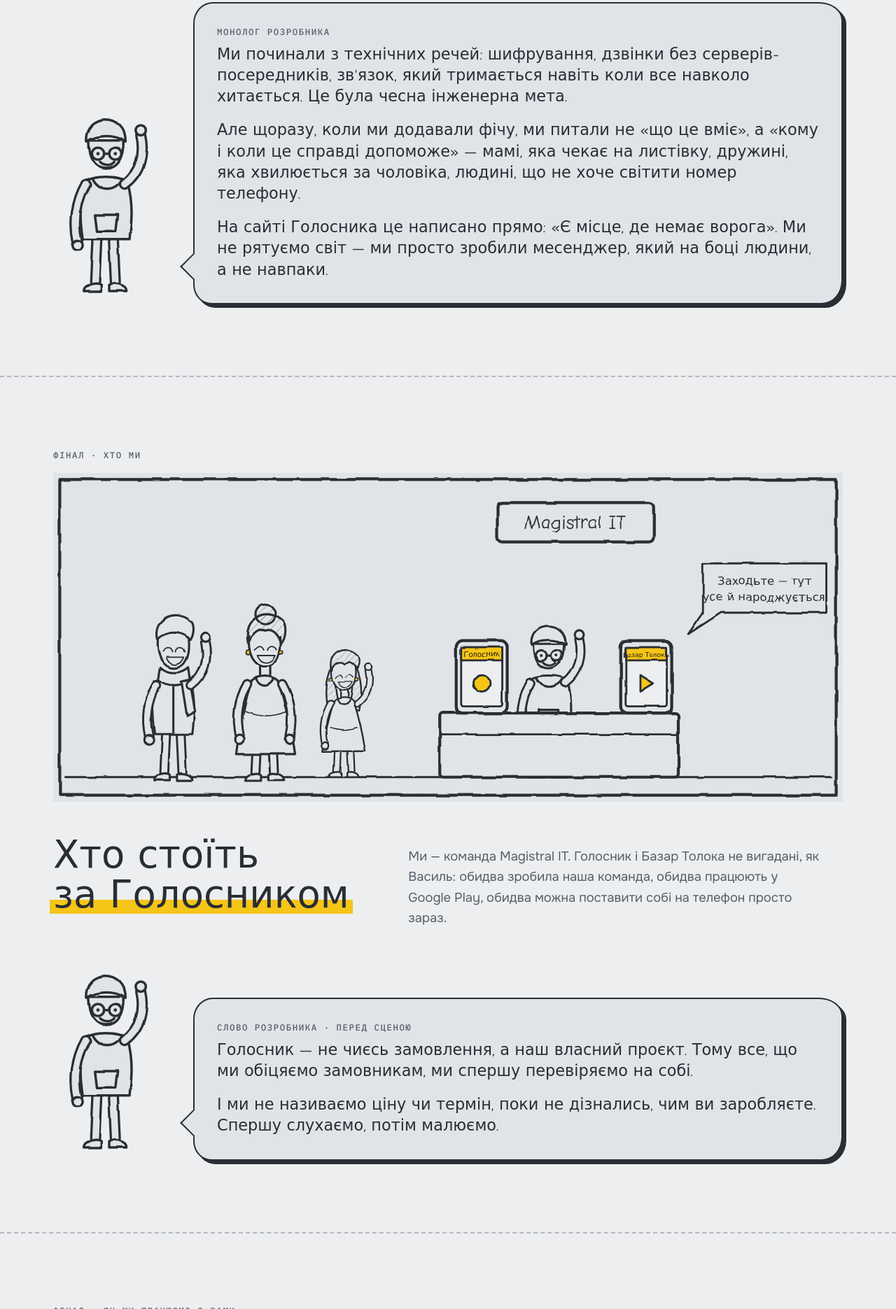
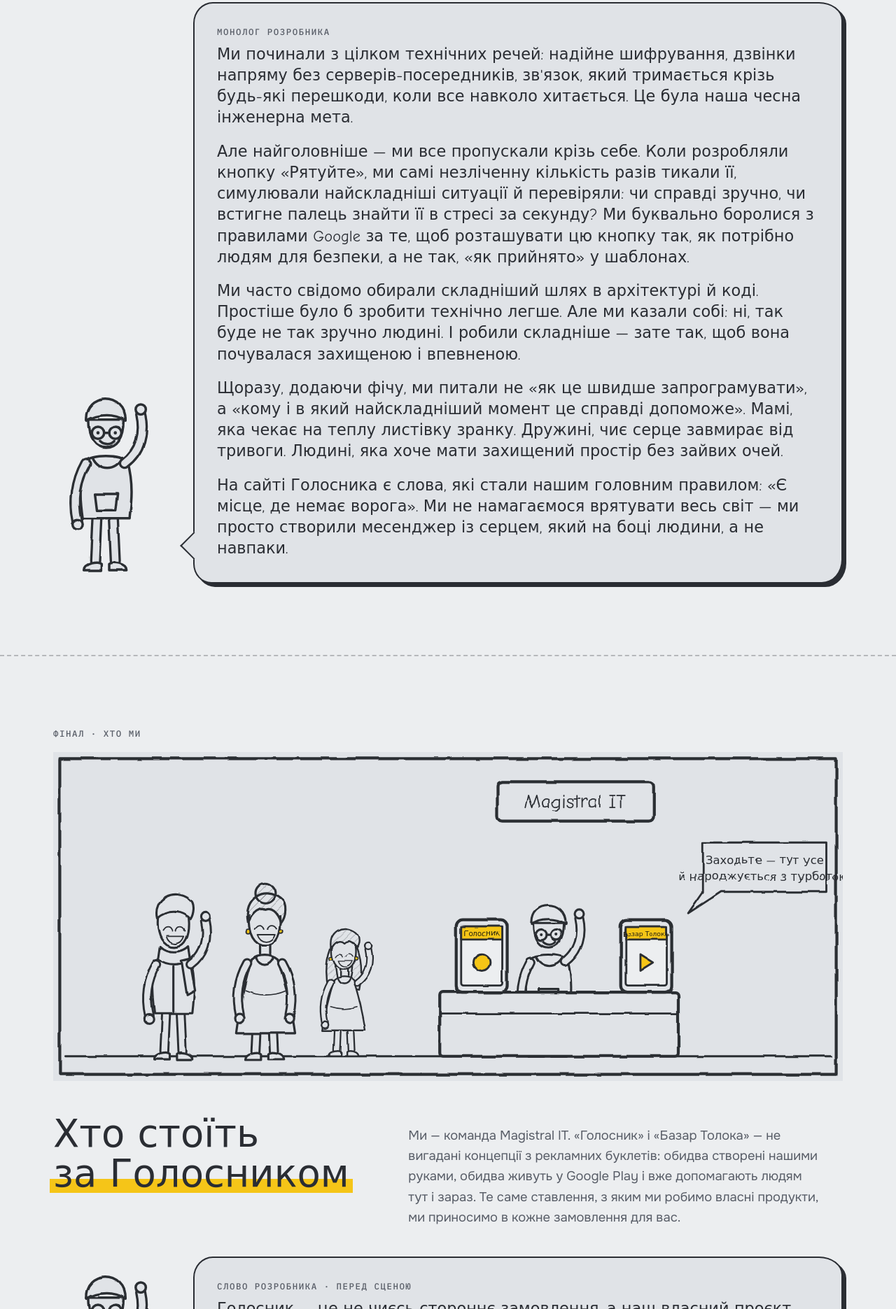
Before and after one commit to bazartoloka-sys/magistral-it, a plain HTML site: page ua/holosnyk/navischo-naspravdi/index.html in a window 1280 px wide. Shown: the part 929-2800 px from the top of the page at 70% size. Drawn offline with Linux system fonts and the light colour scheme; a web font is replaced by a local one.

Commit message:
Серія 6: живіший текст фіналу за версією замовника
- монолог розробника розширено: тестування кнопки «Рятуйте»,
  боротьба з правилами Google за розміщення, свідомо складніший
  шлях заради зручності людини, цитата «Є місце, де немає ворога»
- «Хто стоїть за Голосником»: конкретніше про власні продукти
  в Google Play
- «Як ми працюємо з вами»: перший прототип за тиждень, оплата
  етапами без кабальних умов, підтримка після запуску
- НАВІЩО та лід на початку серії — тепліше й менш шаблонно

Co-Authored-By: Claude Sonnet 5 <noreply@anthropic.com>
Claude-Session: https://claude.ai/code/session_01SnexKb8KADqb8kS2XxNRm9

```diff
--- a/ua/holosnyk/navischo-naspravdi/index.html
+++ b/ua/holosnyk/navischo-naspravdi/index.html
@@ -222,7 +222,7 @@
   </div>
   <div class="ep-title">
     <h1>«<span class="mark">Навіщо насправді</span>»</h1>
-    <p class="lead">П'ять історій про одну родину. Тепер — чесна відповідь без реклами і трохи про нас.</p>
+    <p class="lead">П'ять історій про одну родину. Тепер — чесна, відверта розмова без маркетингової шумихи і трохи про нас самих.</p>
   </div>
 </section>
 
@@ -247,9 +247,11 @@
       <svg viewBox="0 0 110 200" aria-hidden="true"><g filter="url(#pencil)"><g class="pop" style="--dl:.2s"><use href="#dev"/><use href="#armL"/><use href="#armRup"/></g></g></svg>
       <div class="bubble rv">
         <span class="kicker">Монолог розробника</span>
-        <p>Ми починали з технічних речей: шифрування, дзвінки без серверів-посередників, зв'язок, який тримається навіть коли все навколо хитається. Це була чесна інженерна мета.</p>
-        <p>Але щоразу, коли ми додавали фічу, ми питали не «що це вміє», а «кому і коли це справді допоможе» — мамі, яка чекає на листівку, дружині, яка хвилюється за чоловіка, людині, що не хоче світити номер телефону.</p>
-        <p>На сайті Голосника це написано прямо: «Є місце, де немає ворога». Ми не рятуємо світ — ми просто зробили месенджер, який на боці людини, а не навпаки.</p>
+        <p>Ми починали з цілком технічних речей: надійне шифрування, дзвінки напряму без серверів-посередників, зв'язок, який тримається крізь будь-які перешкоди, коли все навколо хитається. Це була наша чесна інженерна мета.</p>
+        <p>Але найголовніше — ми все пропускали крізь себе. Коли розробляли кнопку «Рятуйте», ми самі незліченну кількість разів тикали її, симулювали найскладніші ситуації й перевіряли: чи справді зручно, чи встигне палець знайти її в стресі за секунду? Ми буквально боролися з правилами Google за те, щоб розташувати цю кнопку так, як потрібно людям для безпеки, а не так, «як прийнято» у шаблонах.</p>
+        <p>Ми часто свідомо обирали складніший шлях в архітектурі й коді. Простіше було б зробити технічно легше. Але ми казали собі: ні, так буде не так зручно людині. І робили складніше — зате так, щоб вона почувалася захищеною і впевненою.</p>
+        <p>Щоразу, додаючи фічу, ми питали не «як це швидше запрограмувати», а «кому і в який найскладніший момент це справді допоможе». Мамі, яка чекає на теплу листівку зранку. Дружині, чиє серце завмирає від тривоги. Людині, яка хоче мати захищений простір без зайвих очей.</p>
+        <p>На сайті Голосника є слова, які стали нашим головним правилом: «Є місце, де немає ворога». Ми не намагаємося врятувати весь світ — ми просто створили месенджер із серцем, який на боці людини, а не навпаки.</p>
       </div>
     </div>
   </div>
@@ -287,22 +289,22 @@
           </g>
           <g class="pop" style="--dl:1.8s">
             <path class="ln fl" d="M790 110 L940 110 L940 170 L812 170 L772 196 L790 170Z"/>
-            <text class="t" x="865" y="136" font-size="14">Заходьте — тут</text>
-            <text class="t" x="865" y="156" font-size="14">усе й народжується.</text>
+            <text class="t" x="865" y="136" font-size="14">Заходьте — тут усе</text>
+            <text class="t" x="865" y="156" font-size="14">й народжується з турботою.</text>
           </g>
         </g>
       </svg>
     </div>
     <div class="copy">
       <div class="first"><h2>Хто стоїть <span class="mark">за Голосником</span></h2></div>
-      <div><p class="lead">Ми — команда Magistral IT. Голосник і Базар Толока не вигадані, як Василь: обидва зробила наша команда, обидва працюють у Google Play, обидва можна поставити собі на телефон просто зараз.</p></div>
+      <div><p class="lead">Ми — команда Magistral IT. «Голосник» і «Базар Толока» — не вигадані концепції з рекламних буклетів: обидва створені нашими руками, обидва живуть у Google Play і вже допомагають людям тут і зараз. Те саме ставлення, з яким ми робимо власні продукти, ми приносимо в кожне замовлення для вас.</p></div>
     </div>
     <div class="devsay">
     <svg viewBox="0 0 110 200" aria-hidden="true"><g filter="url(#pencil)"><g class="pop" style="--dl:.2s"><use href="#dev"/><use href="#armL"/><use href="#armRup"/></g></g></svg>
     <div class="bubble rv">
       <span class="kicker">Слово розробника · перед сценою</span>
-      <p>Голосник — не чиєсь замовлення, а наш власний проєкт. Тому все, що ми обіцяємо замовникам, ми спершу перевіряємо на собі.</p>
-      <p>І ми не називаємо ціну чи термін, поки не дізнались, чим ви заробляєте. Спершу слухаємо, потім малюємо.</p>
+      <p>Голосник — це не чиєсь стороннє замовлення, а наш власний проєкт, наша душа. Тому все, що ми обіцяємо замовникам, ми спершу перевіряємо на собі.</p>
+      <p>Ми ніколи не називаємо ціну чи термін поспіхом, поки щиро не вислухаємо й не зрозуміємо вашу справу. Спершу слухаємо ваше серце і завдання — а вже потім малюємо екрани.</p>
     </div>
   </div>
   </div>
@@ -352,12 +354,12 @@
     </div>
     <div class="copy">
       <div class="first"><h2>Показуємо <span class="mark">кожен крок</span></h2></div>
-      <div><p class="lead">Слухаємо про вашу справу, разом малюємо екрани, далі короткі покази щотижня. Оплата — етапами, а не вся одразу. Після запуску лишаємось поруч: публікація в Google Play та App Store, навчання команди, підтримка.</p></div>
+      <div><p class="lead">Перший прототип — уже на першому тижні, без довгих місяців тиші. Далі короткі покази щотижня, і кожен крок погоджуємо разом. Оплата — етапами, без кабальних умов і оплати всього наперед. А після запуску лишаємось поруч: публікація в Google Play та App Store, навчання команди, підтримка на пульсі.</p></div>
     </div>
 
     <div class="why rv" style="margin-top:clamp(28px,4vw,44px)">
       <span class="w">НАВІЩО</span>
-      <p>Щоб технології були на боці людини — а не людина підлаштовувалась під технології.</p>
+      <p>Щоб технології мали людське обличчя — обіймали й захищали, а не змушували людину підлаштовуватись під холодні алгоритми.</p>
     </div>
 
     <div class="ep-nav"><a class="btn ghost" href="../vse-svoie/">← Серія 5</a><div class="row"></div></div>
```
